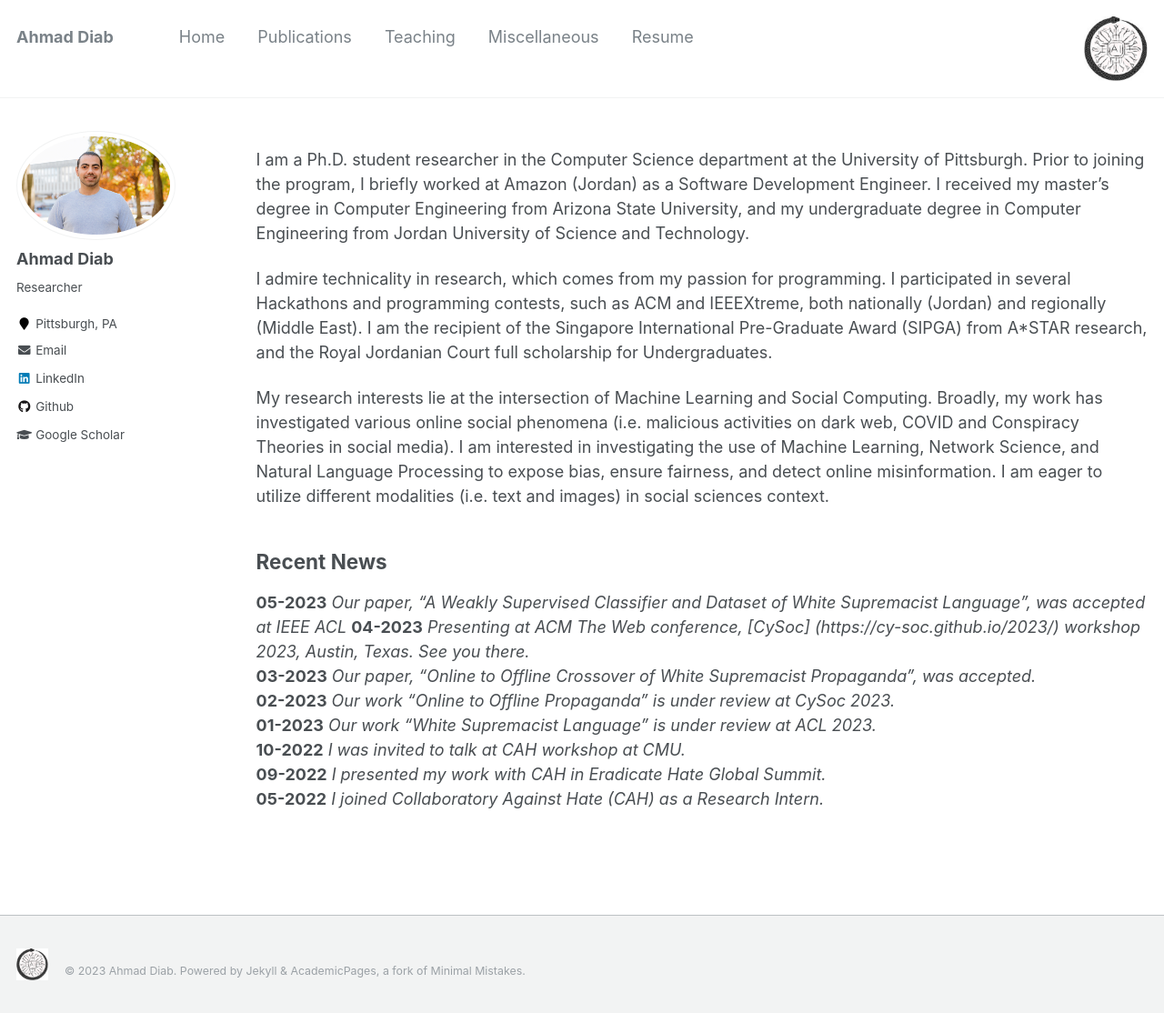
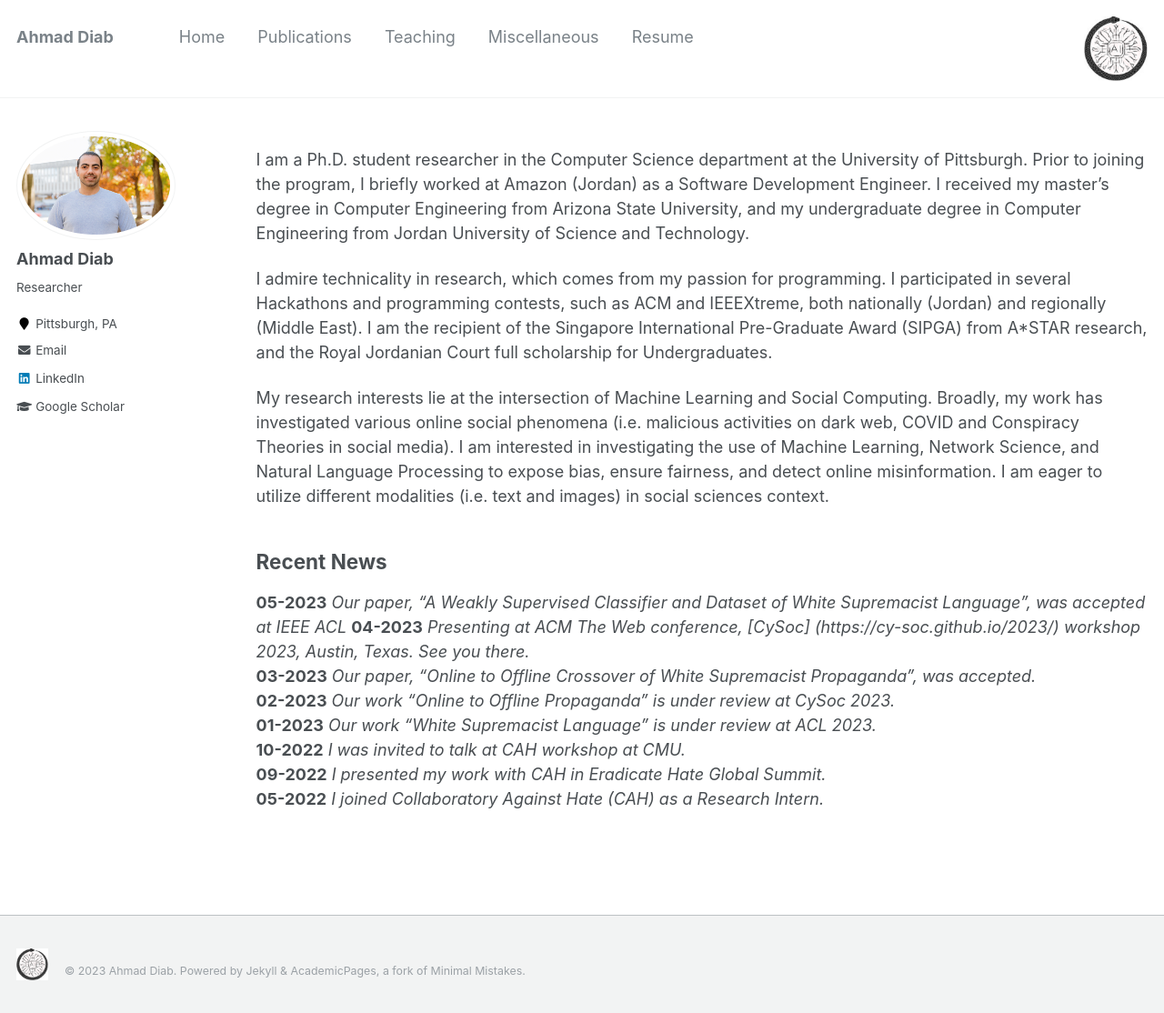
Before and after one commit to aadiab/aadiab.github.io, a Jekyll site: the page built from index.md, in a window 1280 px wide and 1114 px high. Shown: the whole window at 91% size. Built offline with Jekyll 4.4.1, drawn with Linux system fonts in a browser that asks for light colours.

Commit message:
remove git

```diff
--- a/_config.yml
+++ b/_config.yml
@@ -91,7 +91,7 @@ author:
   researchgate     :
   uri              :
   foursquare       :
-  github           : "aadiab" #"https://github.com/aadiab"
+  github           : #"aadiab" #"https://github.com/aadiab"
   google_plus      :
   keybase          :
   instagram        :
```
